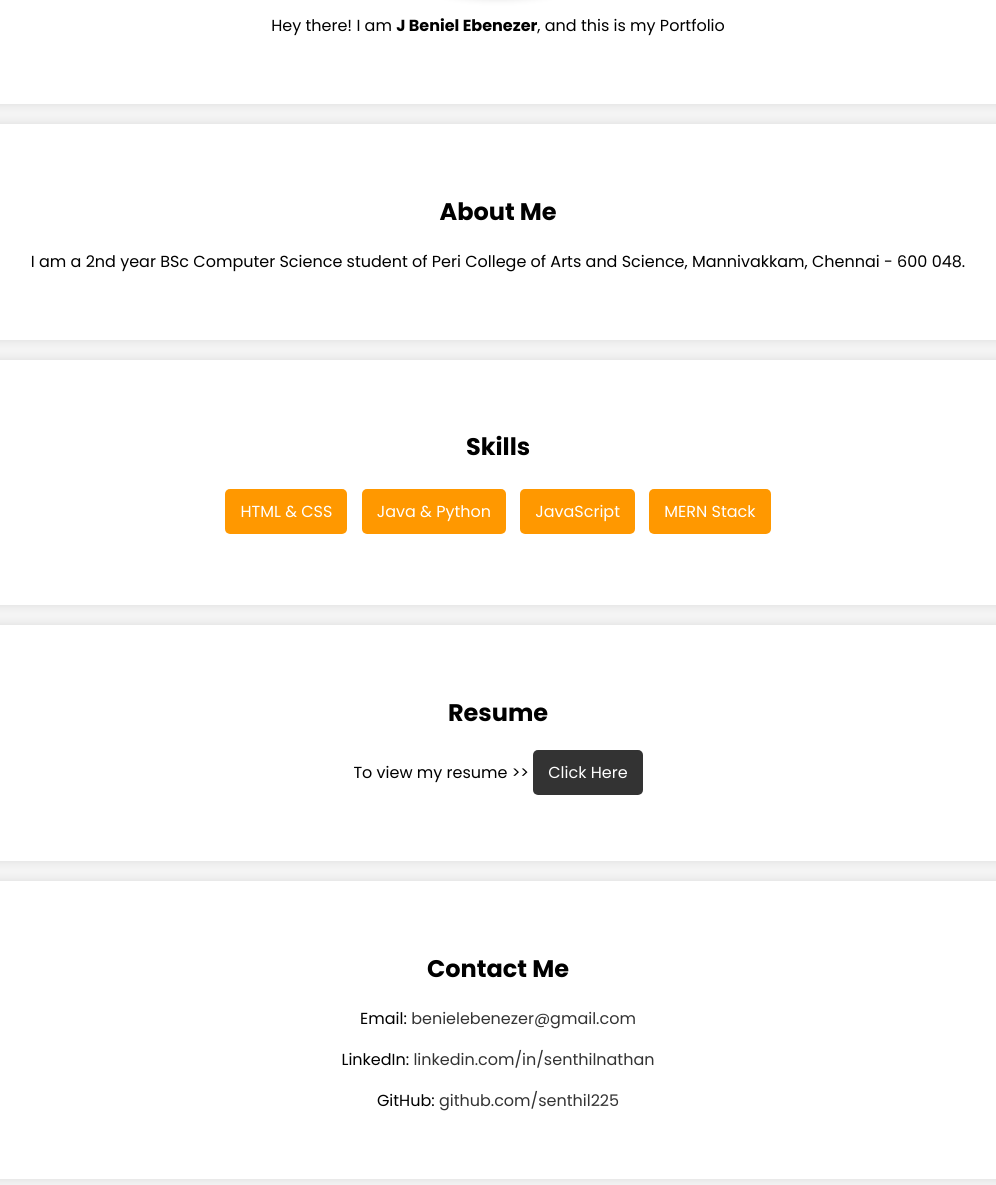
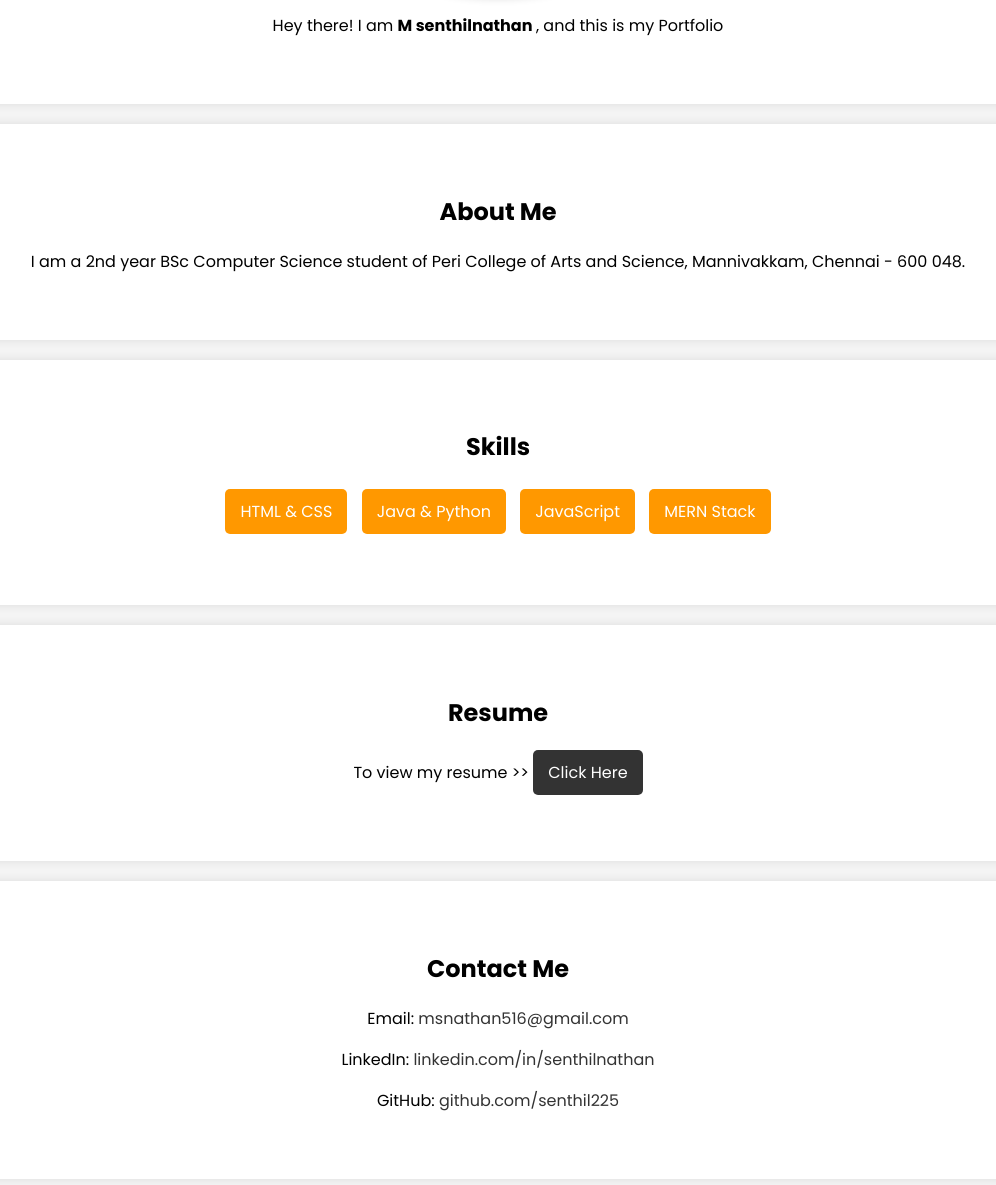
Before and after one commit to senthil225/Gtbnewfile, a plain HTML site: page index.html in a window 1280 px wide. Shown: the part 335-1520 px from the top of the page, without its empty margins (142-1138 px from the left). Drawn offline with Linux system fonts and the light colour scheme.

Commit message:
Update index.html

```diff
--- a/index.html
+++ b/index.html
@@ -130,7 +130,7 @@
         <h2>Welcome!</h2>
         <img src="A chess board in space with angels and demons, and wooden chess pieces.png" alt="senthilnathan" width="150" height="150"
              style="border-radius: 50%; box-shadow: 0 0 10px rgba(0, 0, 0, 0.2);">
-        <p>Hey there! I am <b>J Beniel Ebenezer</b>, and this is my Portfolio</p>
+        <p>Hey there! I am <b>M senthilnathan </b>, and this is my Portfolio</p>
     </section>
 
 
@@ -156,7 +156,7 @@
 
     <section id="contact">
         <h2>Contact Me</h2>
-        <p>Email: <a href="https://mail.google.com/mail/?view=cm&fs=1&to=msnathan516@gmail.com" target="_blank" rel="noopener noreferrer">benielebenezer@gmail.com</a></p>
+        <p>Email: <a href="https://mail.google.com/mail/?view=cm&fs=1&to=msnathan516@gmail.com" target="_blank" rel="noopener noreferrer">msnathan516@gmail.com</a></p>
 
         <p>LinkedIn: <a href="https://www.linkedin.com/in/beniel-ebenezer-1a609a31b/">linkedin.com/in/senthilnathan</a></p>
         <p>GitHub: <a href="https://github.com/Beniel05?tab=repositories">github.com/senthil225</a></p>
```
